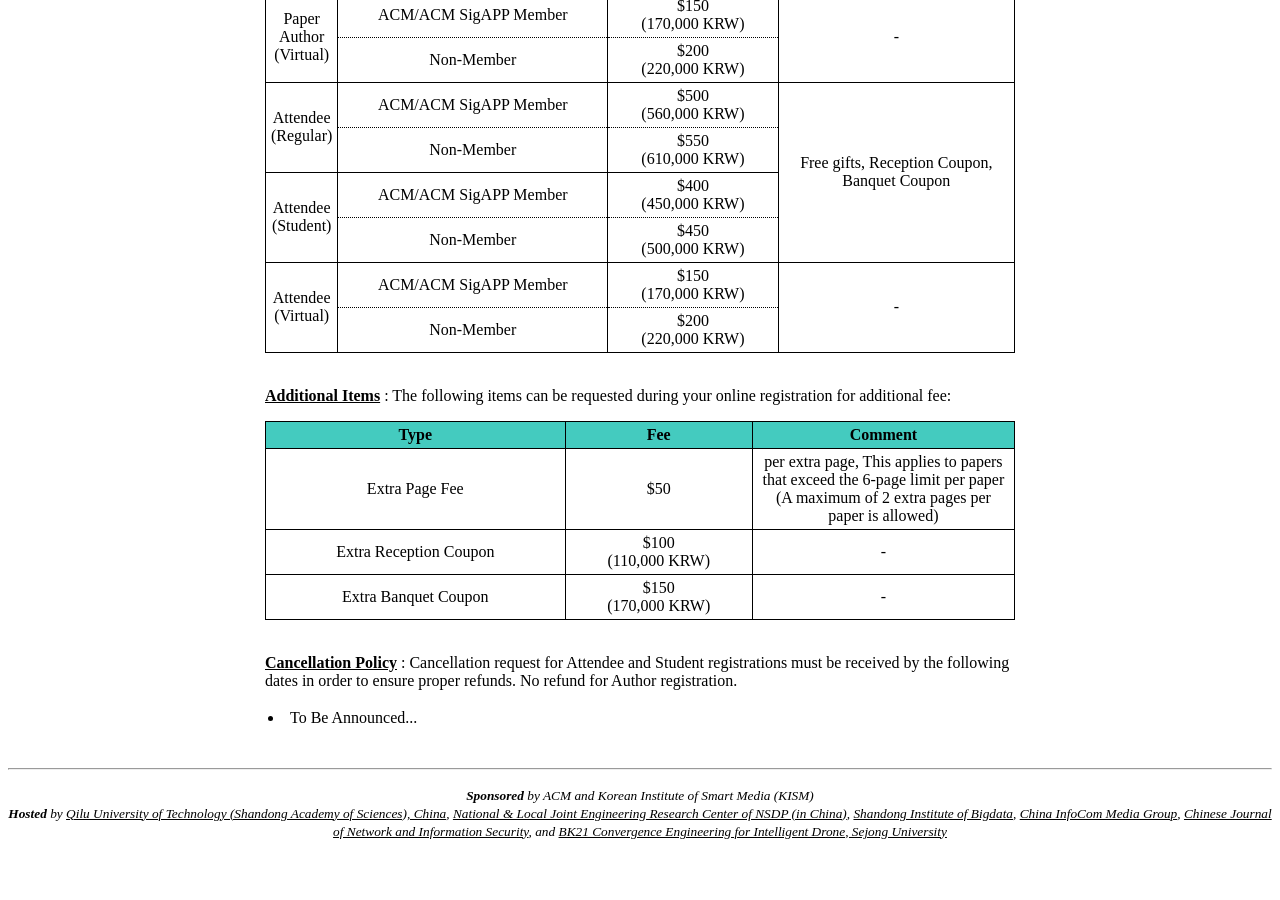
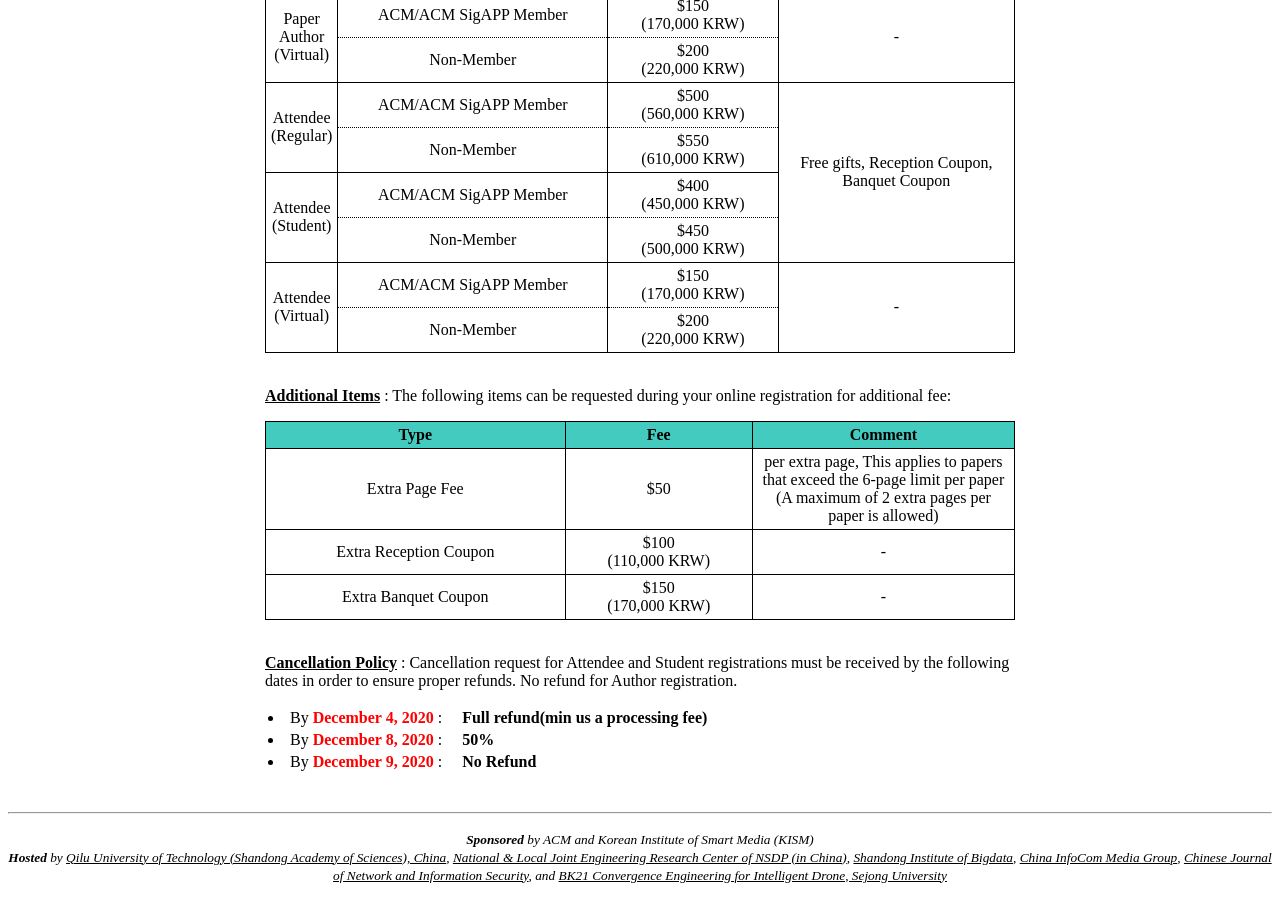
Before and after one commit to icea-conf/2021, a Jekyll site: the page built from registration/index.html, in a window 1280 px wide and 900 px high, scrolled down 2039 px. Built offline with Jekyll 4.4.1, drawn with Linux system fonts in a browser that asks for light colours; before the commit the page ends 2895 px from its top, so only the background shows below that.

Commit message:
Update index.html

```diff
--- a/registration/index.html
+++ b/registration/index.html
@@ -243,7 +243,26 @@ title: ACM ICEA 2021
                     <tbody>
                          <tr>
                               <td>
-                                   <li>To Be Announced...</li>
+                                   <li>By <b style="color: #FF0000">December 4, 2020</b> : </li>
+                              </td>
+                              <td>
+                                   <b>&nbsp; &nbsp; Full refund(min us a processing fee)</b>
+                              </td>
+                         </tr>
+                          <tr>
+                              <td>
+                                   <li>By <b style="color: #FF0000">December 8, 2020</b> : </li>
+                              </td>
+                              <td>
+                                   <b>&nbsp; &nbsp; 50%</b>
+                              </td>
+                         </tr>
+                         <tr>
+                              <td>
+                                   <li>By <b style="color: #FF0000">December 9, 2020</b> : </li>
+                              </td>
+                              <td>
+                                   <b>&nbsp; &nbsp; No Refund</b>
                               </td>
                          </tr>
                     </tbody>
```
